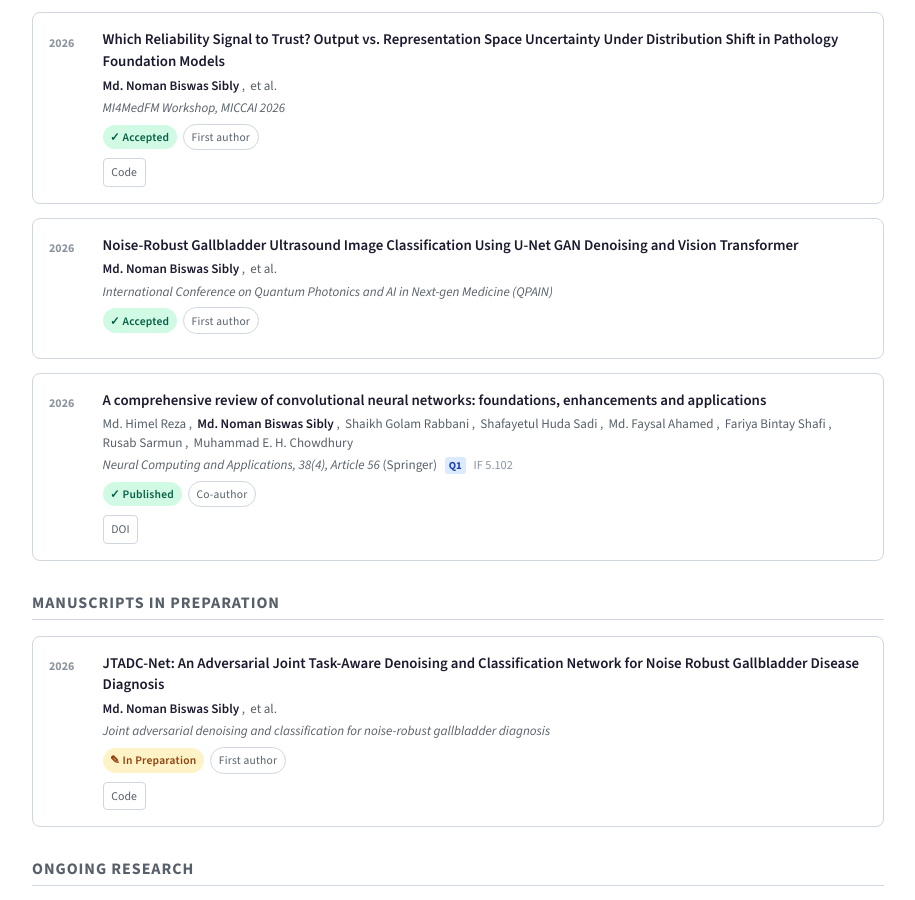
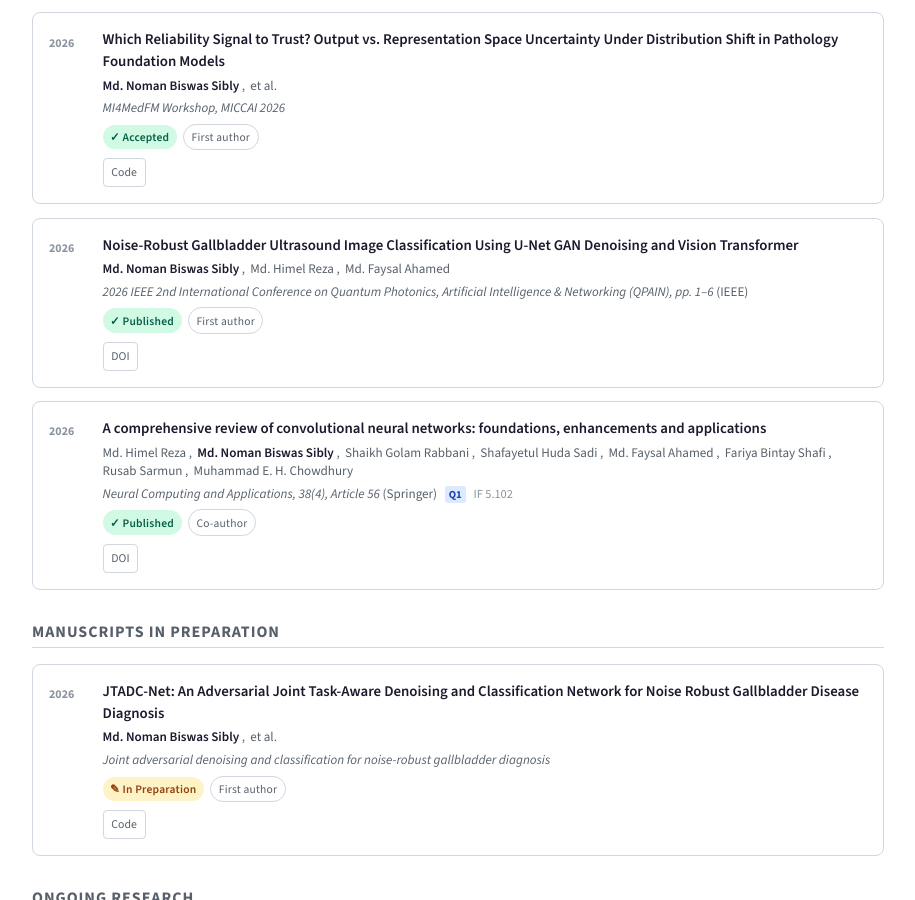
Before and after one commit to Md-Noman-Biswas/Md-Noman-Biswas.github.io, a Jekyll site: the page built from _pages/publications.md, in a window 1280 px wide and 900 px high, scrolled down 324 px. Shown: the whole window, without its empty margins (182-1097 px from the left). Built offline with Jekyll 4.4.1, drawn with Linux system fonts in a browser that asks for light colours; a style sheet for code colours, icons or effects is not loaded.

Commit message:
Add verified DOI and author list for the QPAIN paper (10.1109/qpain69676.2026.11545660)

```diff
--- a/_data/news.yml
+++ b/_data/news.yml
@@ -6,8 +6,8 @@
   text: "Joined the <strong>ELITE Research Lab</strong> as a part-time Research Assistant, working on <em>mechanistic interpretability</em> of neural networks."
 - date: "2026"
   text: "Preparing first-author manuscript <strong>JTADC-Net</strong> — an adversarial joint task-aware denoising and classification network for noise-robust gallbladder disease diagnosis."
-- date: "May 2026"
-  text: "Paper accepted at <strong>QPAIN 2026</strong> — \"Noise-Robust Gallbladder Ultrasound Image Classification Using U-Net GAN Denoising and Vision Transformer\"."
+- date: "Apr 2026"
+  text: "First-author paper published at <strong>IEEE QPAIN 2026</strong> — <a href=\"https://doi.org/10.1109/qpain69676.2026.11545660\">\"Noise-Robust Gallbladder Ultrasound Image Classification Using U-Net GAN Denoising and Vision Transformer\"</a>."
 - date: "Feb 2026"
   text: "Co-authored review published in <strong>Neural Computing and Applications</strong> (Springer, Q1, IF 5.102), 38(4), Article 56 — <a href=\"https://doi.org/10.1007/s00521-025-11827-w\">\"A comprehensive review of convolutional neural networks: foundations, enhancements and applications\"</a>."
 - date: "2022"
--- a/_data/publications.yml
+++ b/_data/publications.yml
@@ -26,18 +26,20 @@
   authors:
     - name: Md. Noman Biswas Sibly
       is_me: true
-    - name: et al.
+    - name: Md. Himel Reza
+      is_me: false
+    - name: Md. Faysal Ahamed
       is_me: false
   year: 2026
-  venue: "International Conference on Quantum Photonics and AI in Next-gen Medicine (QPAIN)"
-  publisher: ""
+  venue: "2026 IEEE 2nd International Conference on Quantum Photonics, Artificial Intelligence & Networking (QPAIN), pp. 1–6"
+  publisher: "IEEE"
   conference: true
   quartile: ""
   impact_factor: ""
   role: "First author"
-  status: accepted
+  status: published
   links:
-    doi: ""
+    doi: "https://doi.org/10.1109/qpain69676.2026.11545660"
     pdf: ""
     arxiv: ""
     code: ""
--- a/_pages/cv.md
+++ b/_pages/cv.md
@@ -59,8 +59,10 @@ HSC, Science &middot; GPA **5.00 / 5.00**
 - *First author* — "Which Reliability Signal to Trust? Output vs. Representation Space Uncertainty
   Under Distribution Shift in Pathology Foundation Models", **MI4MedFM Workshop, MICCAI 2026**.
   [Code](https://github.com/shadril238/trustshift-pfm)
-- *First author* — "Noise-Robust Gallbladder Ultrasound Image Classification Using U-Net GAN
-  Denoising and Vision Transformer", **QPAIN 2026**.
+- **Sibly, M. N. B.**, Reza, M. H., & Ahamed, M. F. (2026). "Noise-Robust Gallbladder Ultrasound
+  Image Classification Using U-Net GAN Denoising and Vision Transformer." *2026 IEEE 2nd
+  International Conference on Quantum Photonics, Artificial Intelligence & Networking (QPAIN)*,
+  pp. 1–6. [DOI](https://doi.org/10.1109/qpain69676.2026.11545660)
 
 **In preparation**
 
```
